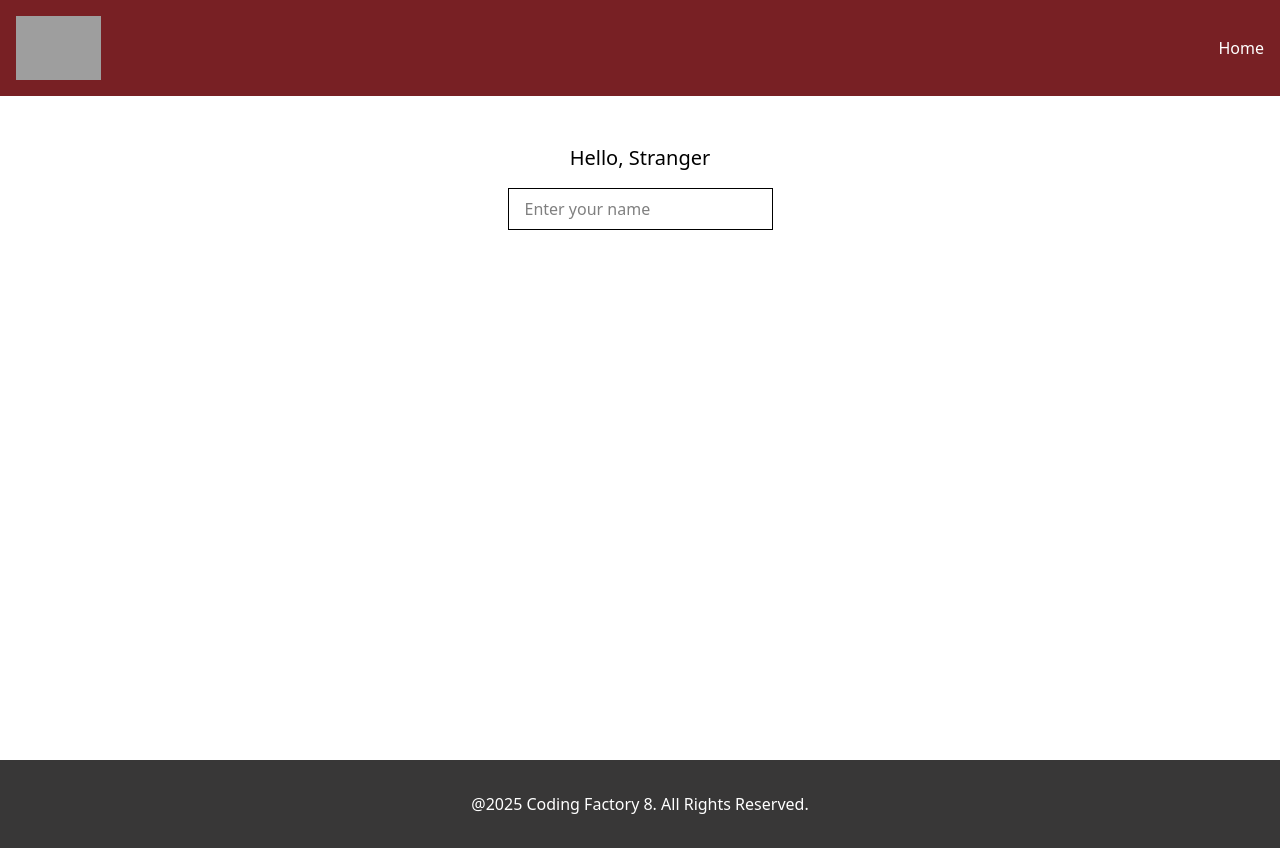
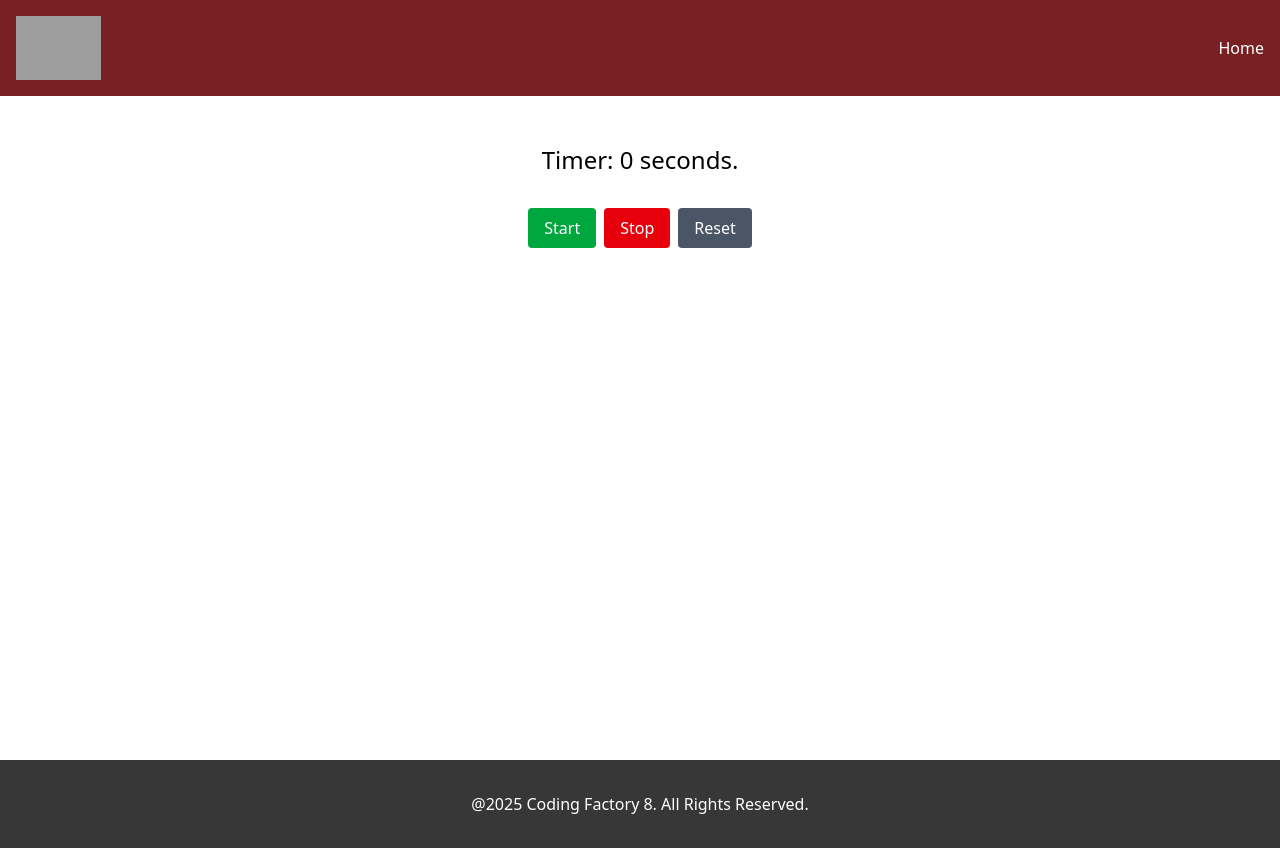
Before and after one commit to LykosT/cf8-react-intro, a React (Vite) app: page / in a window 1280 px wide. Built offline with nearby package versions, Linux system fonts and the light colour scheme; grey boxes are pictures that could not be loaded.

Commit message:
feat: add Timer component using useEffect

```diff
--- a/src/App.tsx
+++ b/src/App.tsx
@@ -1,6 +1,6 @@
 // Third file that react will read/run.
 import Layout from "./components/Layout.tsx";
-import NameChangerWithEffect from "./components/NameChangerWithEffect.tsx";
+//import NameChangerWithEffect from "./components/NameChangerWithEffect.tsx";
 // import ClassComponent from "./components/ClassComponent";
 // import FunctionalComponent from "./components/FunctionalComponent.tsx";
 // import ArrowFunctionalComponent from "./components/ArrowFunctionalComponent.tsx";
@@ -17,9 +17,24 @@
 //import CounterWithCustomHook from "./components/CounterWithCustomHook.tsx";
 // import Button from "./components/Button.tsx";
 //import {useEffect} from "react";
+import Timer from "./components/Timer.tsx";
 
 
 function App() {
+
+    // useEffect(() => {
+    //     let counter: number = 1;
+    //     const id: number = setInterval(()=>{
+    //         console.log(counter++);
+    //     },1000)
+    //     return () => clearInterval(id)
+    // }, []);
+
+    // useEffect(() => {
+    //     const id = setInterval(()=> console.log("tick"), 1000)
+    //     return() => clearInterval(id);
+    // }, [])
+
 
     // useEffect(setup,[]);
     // // Fetch data from API,
@@ -59,12 +74,10 @@
           <Layout>
 
               {/*<ArrowFunctionalComponentWithProps title={"Hello Coding!"} />*/}
-
               {/*     <ArrowFunctionalComponentWithPropsType*/}
               {/*         title="Is an Arrow Functional Component With Props!"*/}
               {/*         description="Lorem ipsum dolor sit amet, consectetur adipisicing elit. Accusamus cumque ducimus eos."*/}
               {/*     />*/}
-
               {/*<FunctionalComponentWithState/>*/}
               {/*<ClassComponentWithState/>*/}
               {/*<Counter/>*/}
@@ -72,7 +85,8 @@
               {/*<CounterWithMoreStates/>*/}
               {/*<CounterAdvanced/>*/}
               {/*<CounterWithCustomHook/>*/}
-              <NameChangerWithEffect/>
+              {/*<NameChangerWithEffect/>*/}
+              <Timer/>
 
           </Layout>
       </>
--- /dev/null
+++ b/src/components/Timer.tsx
@@ -0,0 +1,46 @@
+import {useEffect, useState} from "react";
+
+const Timer =() =>{
+
+    const [seconds, setSeconds] = useState(0);
+    const [running, setRunning] = useState(false);
+
+    useEffect(()=>{
+        if (!running) return;
+
+        const interval = setInterval(()=>{
+            setSeconds((prev) => prev + 1);
+        },1000)
+        return () => {clearInterval(interval);}
+    },[running])
+
+    const handleStart = () => setRunning(true);
+    const handleStop = () => setRunning(false);
+    const handleReset = () => {
+        setSeconds(0);
+        setRunning(false);
+    };
+
+    return (
+        <>
+            <div className="text-center pt-12">
+                <h1 className="text-2xl mb-8">Timer: {seconds} seconds.</h1>
+                <div className="space-x-2">
+                    <button className="px-4 py-2 bg-green-600 hover:bg-green-800 text-white rounded"
+                    onClick={handleStart}>
+                        Start
+                    </button>
+                    <button className="px-4 py-2 bg-red-600 hover:bg-red-800 text-white rounded"
+                    onClick={handleStop}>
+                        Stop
+                    </button>
+                    <button className="px-4 py-2 bg-gray-600 hover:bg-gray-800 text-white rounded"
+                    onClick={handleReset}>
+                        Reset
+                    </button>
+                </div>
+            </div>
+        </>
+    )
+}
+export default Timer;
```
